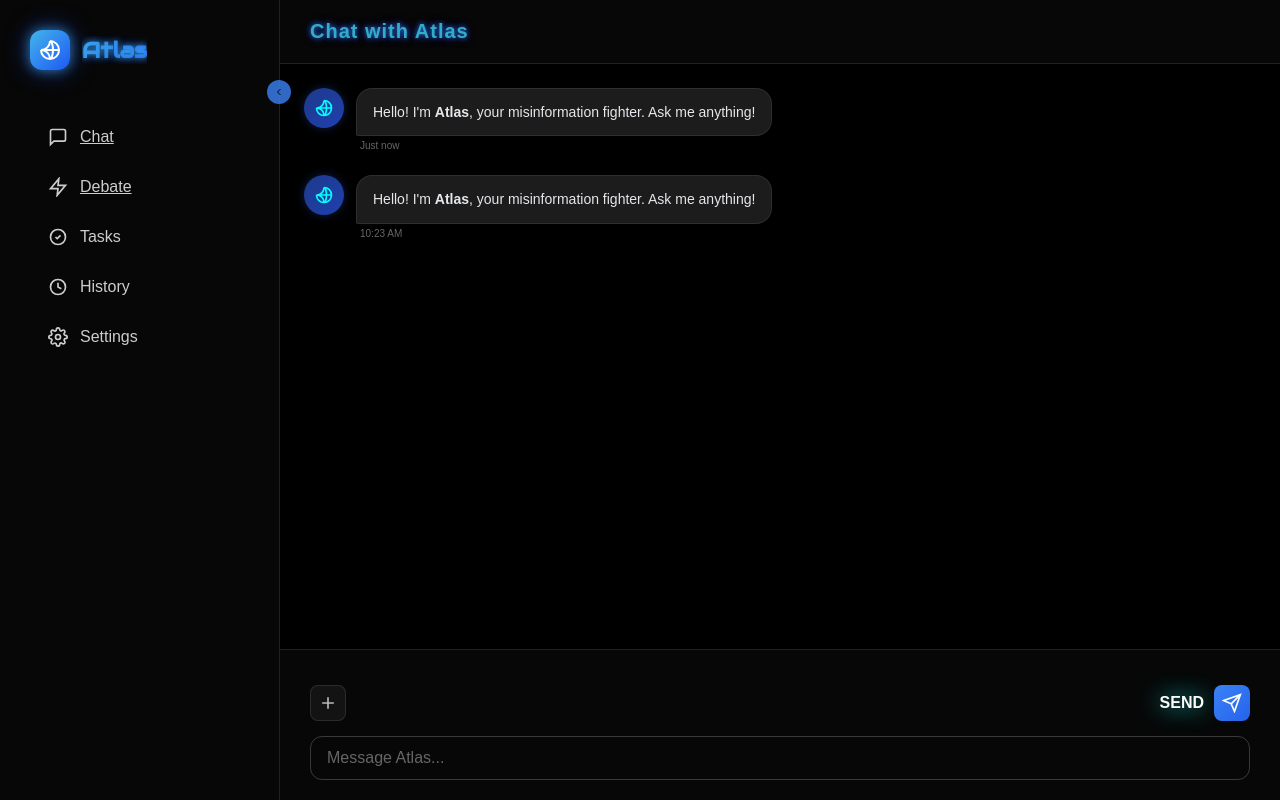
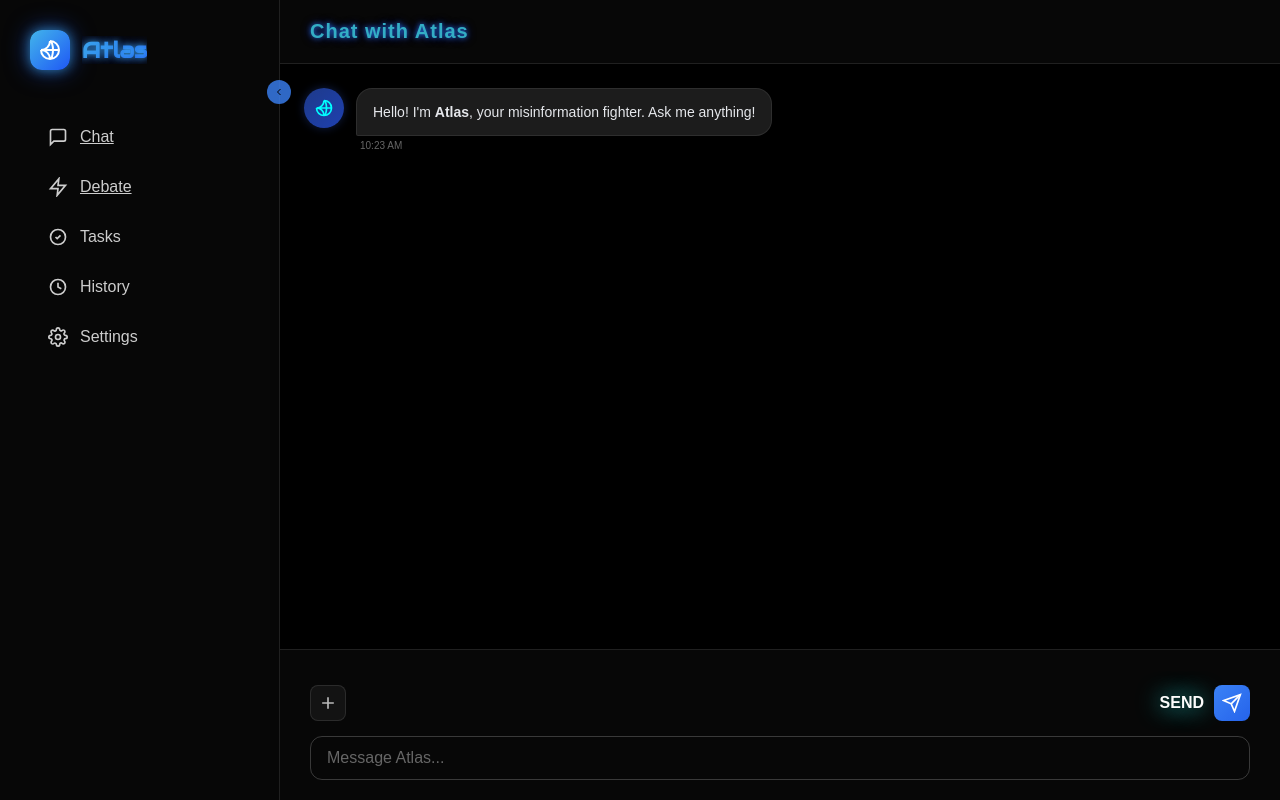
Before and after one commit to shubham2web/MUM-hackthon, a Python web app: template backend/templates/index.html in a window 1280 px wide. Run offline with Jinja, Linux system fonts and the light colour scheme; the template is opened without the code that fills it, so the values that code supplies are empty.

Commit message:
double message issue fixed

```diff
--- a/backend/templates/index.html
+++ b/backend/templates/index.html
@@ -195,19 +195,7 @@
             </header>
 
             <div class="chat-messages" id="chatMessages">
-                <div class="message ai-message">
-                    <div class="message-content">
-                        <div class="message-avatar">
-                            <svg viewBox="0 0 24 24" fill="none" stroke="currentColor" stroke-width="2">
-                                <path d="M21 12a9 9 0 01-9 9m9-9a9 9 0 00-9-9m9 9H3m9 9a9 9 0 01-9-9m9 9c1.657 0 3-4.5 3-9s-1.343-9-3-9m-9 9a9 9 0 019 9m-9-9a9 9 0 009-9m-9 9h12"/>
-                            </svg>
-                        </div>
-                        <div class="message-text">
-                            Hello! I'm <strong>Atlas</strong>, your misinformation fighter. Ask me anything!
-                        </div>
-                    </div>
-                    <div class="message-time">Just now</div>
-                </div>
+                <!-- Remove all static content - keep div empty -->
             </div>
 
             <div class="input-container">
@@ -401,8 +389,11 @@
     const Chat = {
         currentMode: 'analytical',
         isProcessing: false,
+        initialized: false, // Add flag to prevent duplicate initialization
 
         init() {
+            if (this.initialized) return; // Prevent multiple initialization
+
             Messages.init('#chatMessages');
             this.setupEventListeners();
 
@@ -411,11 +402,15 @@
             const modeParam = urlParams.get('mode');
 
             if (modeParam === 'debate') {
-                this.switchMode('debate');
+                this.currentMode = 'debate';
             }
 
-            // Initialize based on mode
-            this.addWelcomeMessage();
+            // Clear messages container and add single welcome message
+            const messages = document.getElementById('chatMessages');
+            if (messages) {
+                messages.innerHTML = '';
+                this.addWelcomeMessage();
+            }
 
             // Update navigation active state
             document.querySelectorAll('.nav-item').forEach(nav => {
@@ -426,6 +421,8 @@
                     nav.classList.remove('active');
                 }
             });
+
+            this.initialized = true; // Mark as initialized
         },
 
         switchMode(mode) {
```
